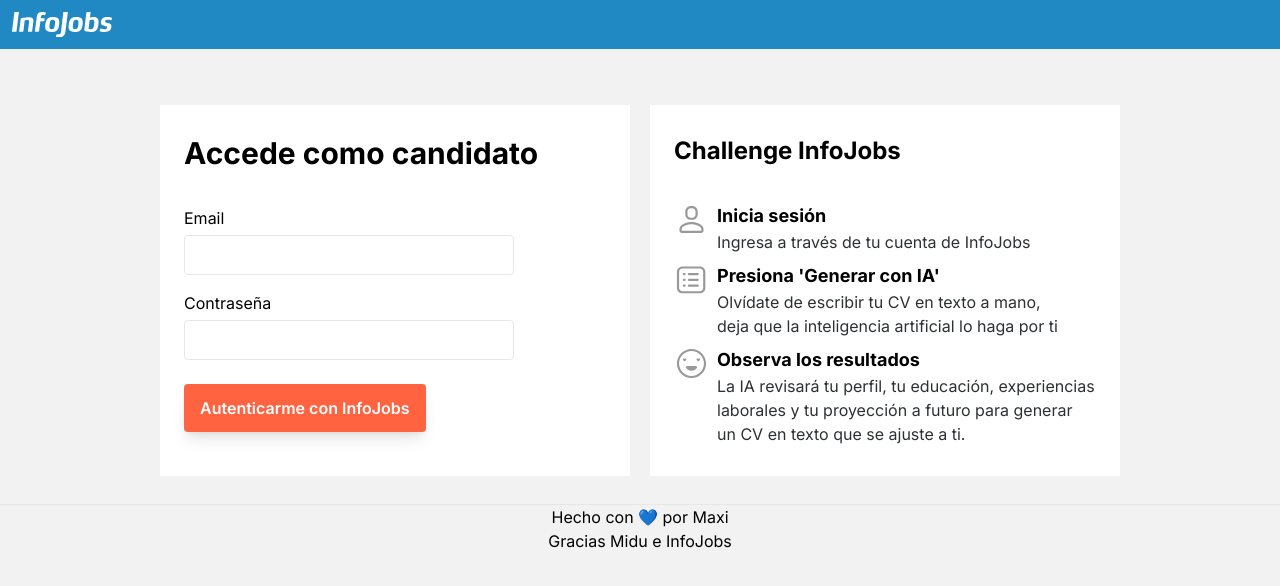
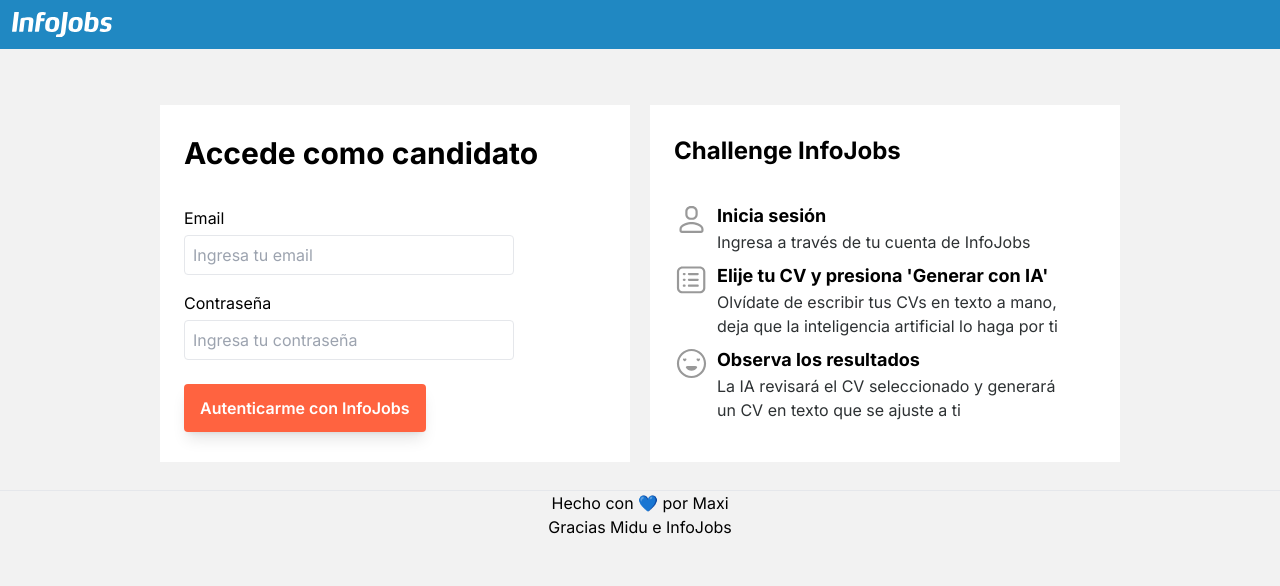
Before and after one commit to mncolla/infojobs-challenge, a Next.js app: page /login in a window 1280 px wide. Shown: the top 586 px of the page. Built offline with nearby package versions, Linux system fonts and the light colour scheme.

Commit message:
feat: some styles

```diff
--- a/app/login/components/auth-button.tsx
+++ b/app/login/components/auth-button.tsx
@@ -50,7 +50,7 @@
 
   return (
     <button
-      className="bg-[#ff6340] w-fit px-4 py-3 mt-6 rounded text-white shadow-lg font-semibold"
+      className="bg-[#ff6340] hover:bg-[#d14f32] w-fit px-4 py-3 mt-6 rounded text-white shadow-lg font-semibold"
       onClick={handleLogin}
     >
       Autenticarme con InfoJobs
--- a/app/login/page.tsx
+++ b/app/login/page.tsx
@@ -17,13 +17,15 @@
           <input
             type="text"
             disabled
-            className="bg-[#FFFFFF] sm:w-[330px] border-solid rounded border h-[40px] mb-[16px]"
+            placeholder="Ingresa tu email"
+            className="bg-[#FFFFFF] pl-2 sm:w-[330px] border-solid rounded border h-[40px] mb-[16px]"
           />
           <label className="mb-[5px]">Contraseña</label>
           <input
             type="text"
             disabled
-            className="bg-[#FFFFFF] sm:w-[330px] border-solid rounded border h-[40px]"
+            placeholder="Ingresa tu contraseña"
+            className="bg-[#FFFFFF] pl-2 sm:w-[330px] border-solid rounded border h-[40px]"
           />
 
           <AuthButton code={code} />
@@ -45,10 +47,10 @@
             <PaperIcon width="35px" height="35px" color="#999" />
             <div className="ml-2 flex flex-col">
               <span className="font-bold text-lg">
-                Presiona 'Generar con IA'
+                Elije tu CV y presiona 'Generar con IA'
               </span>
               <span className="text-[#2d3133]">
-                Olvídate de escribir tu CV en texto a mano, <br />
+                Olvídate de escribir tus CVs en texto a mano, <br />
                 deja que la inteligencia artificial lo haga por ti
               </span>
             </div>
@@ -59,10 +61,8 @@
             <div className="ml-2 flex flex-col">
               <span className="font-bold text-lg">Observa los resultados</span>
               <span className="text-[#2d3133]">
-                La IA revisará tu perfil, tu educación, experiencias
-                <br />
-                laborales y tu proyección a futuro para generar
-                <br /> un CV en texto que se ajuste a ti.
+                La IA revisará el CV seleccionado y generará
+                <br /> un CV en texto que se ajuste a ti
               </span>
             </div>
           </div>
```
